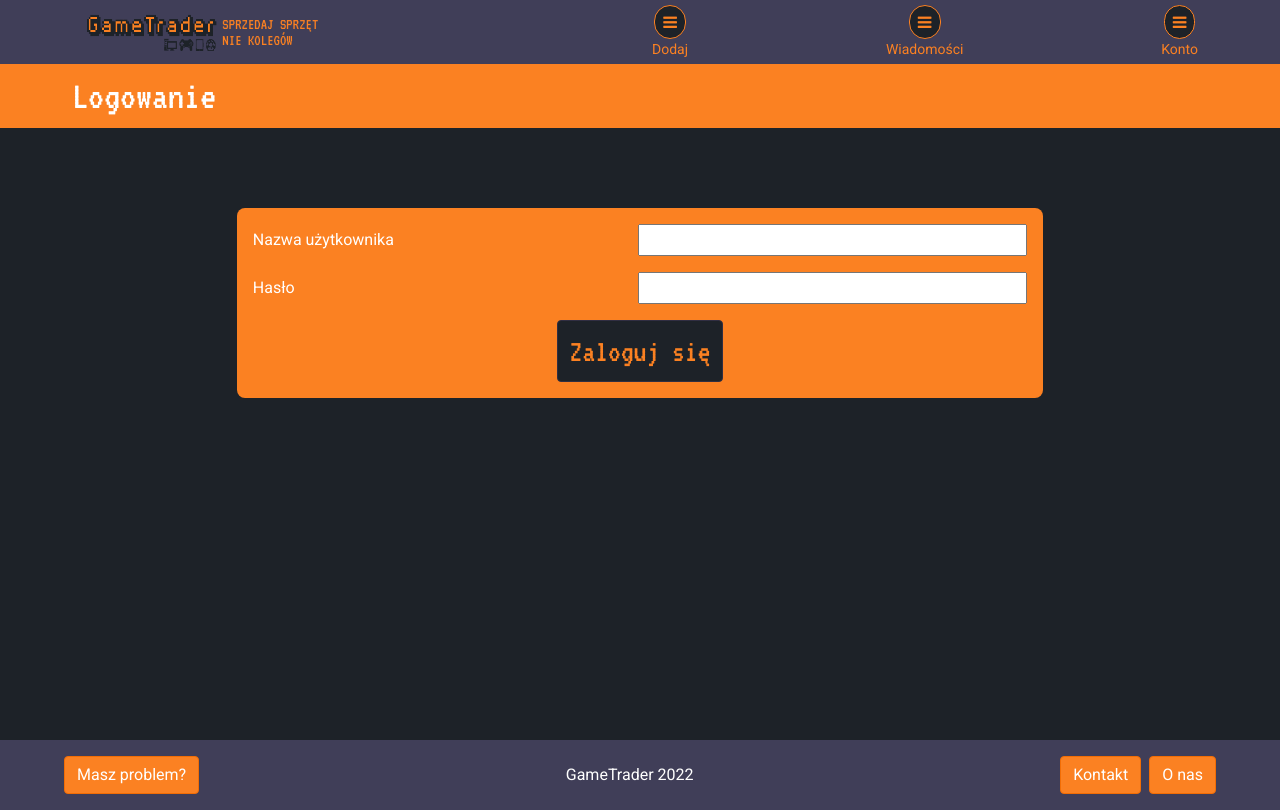
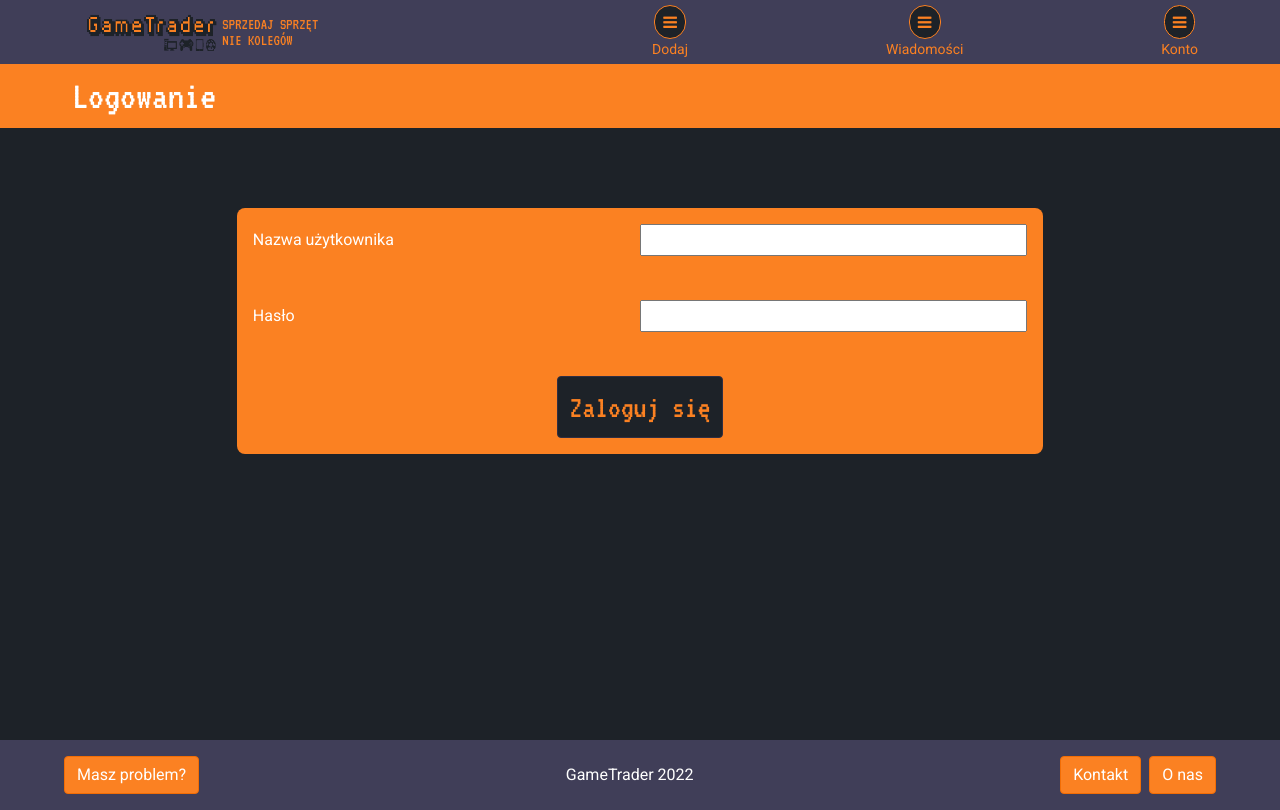
Before and after one commit to gametrader/gametrader-frontend, a React (Create React App) app: page /login in a window 1280 px wide. Built offline with nearby package versions, Linux system fonts and the light colour scheme.

Commit message:
GAMETRADER-64 Added react-form-hook Added logic for LoginPage

```diff
--- a/package.json
+++ b/package.json
@@ -14,6 +14,7 @@
     "bootstrap": "^5.1.3",
     "react": "^17.0.2",
     "react-dom": "^17.0.2",
+    "react-hook-form": "^7.29.0",
     "react-router-dom": "^6.2.2",
     "react-scripts": "5.0.0",
     "sass": "^1.49.9",
--- a/src/components/login-page/LoginPage.module.scss
+++ b/src/components/login-page/LoginPage.module.scss
@@ -39,6 +39,28 @@ form {
         background-color: var(--gt-background);
         color: var(--gt-primary) !important;
     }
+
+    .inputContainer {
+        display: flex;
+        flex-direction: column;
+        row-gap: 0.25rem;
+        width: 100%;
+
+        .warning {
+            display: flex;
+            align-items: center;
+            background-color: white;
+            column-gap: 0.25rem;
+            color: var(--gt-primary);
+            border-radius: 0.25rem;
+            font-weight: bold;
+            padding: 0 0.25rem;
+
+            p {
+                margin-bottom: 0;
+            }
+        }
+    }
 }
 
 @media (min-width: 600px) {
--- a/src/components/login-page/LoginPage.tsx
+++ b/src/components/login-page/LoginPage.tsx
@@ -1,7 +1,21 @@
 import React from 'react';
-import styles from './LoginPage.module.scss'
+import styles from './LoginPage.module.scss';
+import { SubmitHandler, useForm } from 'react-hook-form';
+import { LoginRequest } from '../../auth/models/LoginRequest';
+import authService from '../../auth/AuthService';
 
 const LoginPage = () => {
+    const { register, formState: { errors }, handleSubmit } = useForm<LoginRequest>();
+    const onLoginSubmit: SubmitHandler<LoginRequest> = (data: LoginRequest) => {
+        console.log(data);
+        authService.login(data).then(
+            () => { },
+            () => {
+                // TODO Handle 400 responses from backend
+            }
+        );
+    };
+
     return (
         <div className={styles.gtLoginPage}>
             <header>
@@ -10,15 +24,31 @@ const LoginPage = () => {
                 </div>
             </header>
             <div className={"gt-container " + styles.container}>
-                <form>
+                <form onSubmit={handleSubmit(onLoginSubmit)}>
                     <div className={styles.row}>
                         <label htmlFor={"userName"}>Nazwa użytkownika</label>
-                        <input type="text" name="userName" />
+                        <div className={styles.inputContainer}>
+                            <input type="text" name="userName" {...register("username", { required: true })} />
+                            <div className={styles.warning} style={{ 'visibility': errors.username ? 'visible' : 'hidden' }}>
+                                <i className={"fa fa-exclamation-circle"}/>
+                                <p>
+                                    Nazwa użytkownika jest wymagana.
+                                </p>
+                            </div>
+                        </div>
                     </div>
 
                     <div className={styles.row}>
                         <label htmlFor={"password"}>Hasło</label>
-                        <input type="text" name="password" />
+                        <div className={styles.inputContainer}>
+                            <input type="text" name="password" {...register("password", { required: true })} />
+                            <div className={styles.warning} style={{ 'visibility': errors.password ? 'visible' : 'hidden' }}>
+                                <i className={"fa fa-exclamation-circle"}/>
+                                <p>
+                                    Hasło jest wymagane.
+                                </p>
+                            </div>
+                        </div>
                     </div>
 
                     <div className={styles.row}>
```
Also changed, not shown: 1 other file (tests, documents, lock files or other folders).
